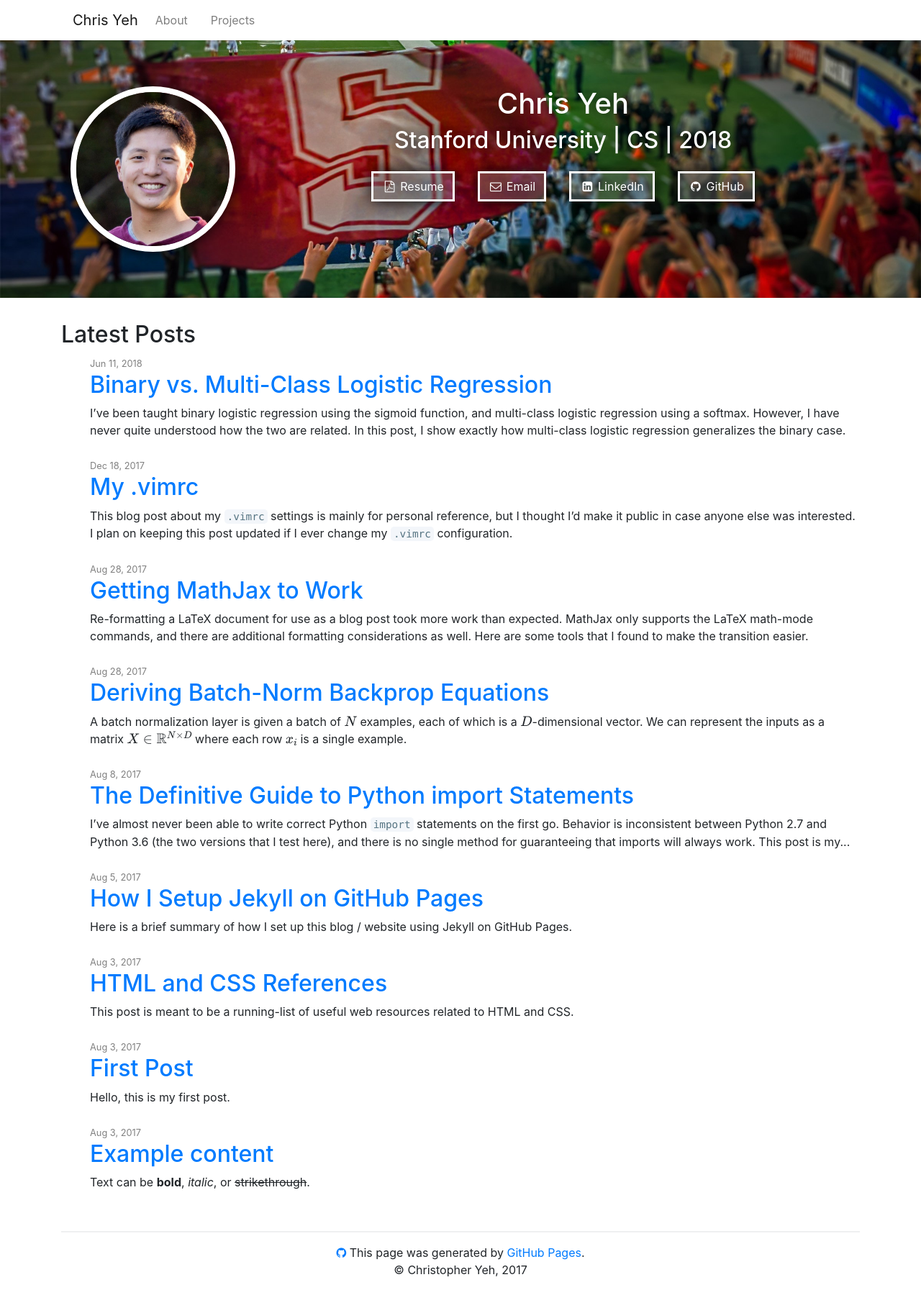
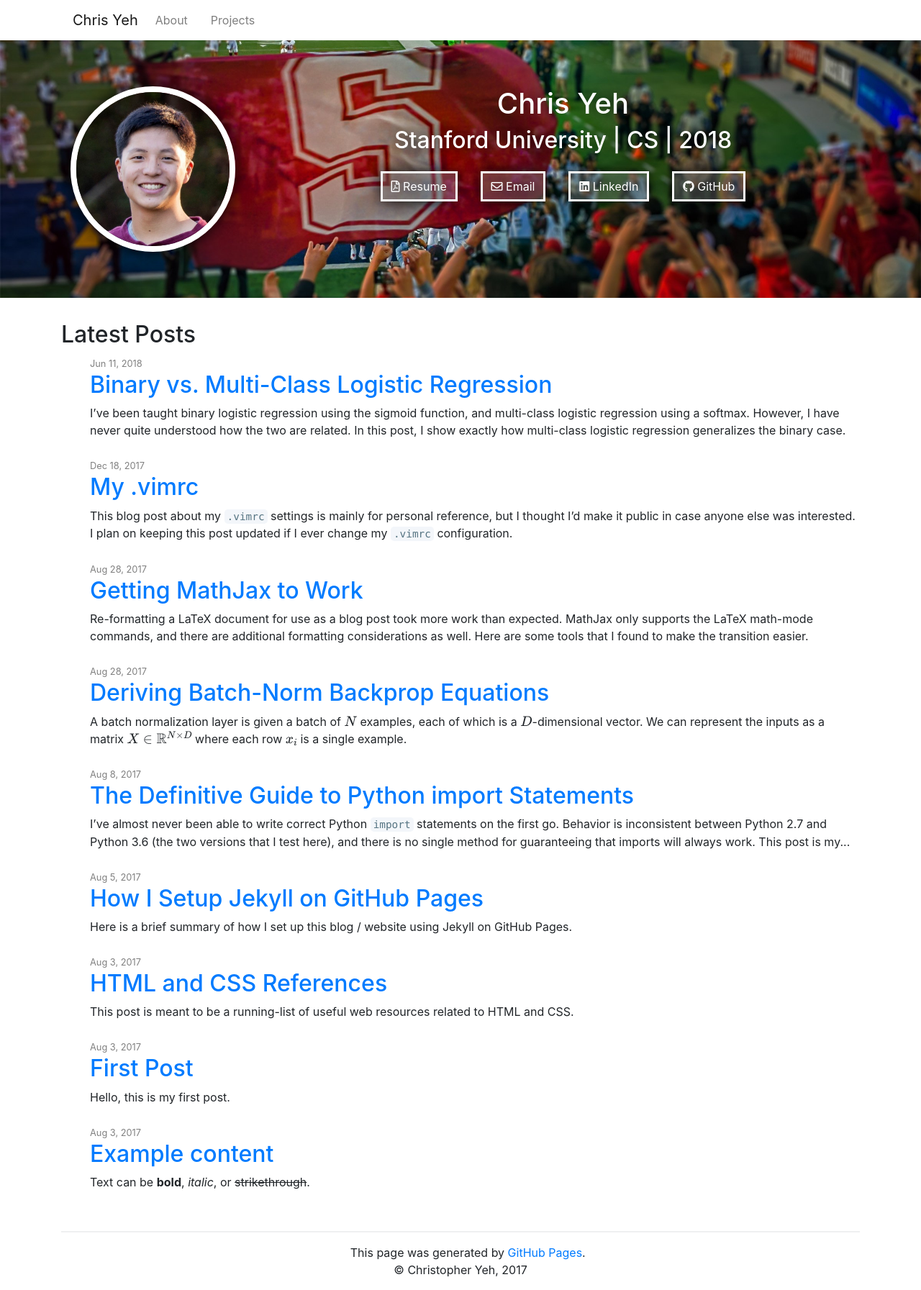
Before and after one commit to chrisyeh96/chrisyeh96.github.io, a Jekyll site: the page built from index.md, in a window 1280 px wide. Shown: the whole page at 72% size. Built offline with Jekyll 4.4.1, drawn with Linux system fonts in a browser that asks for light colours; nearby versions of some CDN libraries; formulas are drawn with MathJax 3.

Commit message:
Update FontAwesome: v4.7.0 -> v5.0.13

```diff
--- a/_includes/header.html
+++ b/_includes/header.html
@@ -17,22 +17,22 @@
           <ul class="list-inline banner-social-buttons">
             <li class="list-inline-item">
               <a class="btn btn-secondary" href="https://drive.google.com/file/d/0B-7rmGyO0CsvVEhxXzRiQVZhUXc/view">
-                <i class="fa fa-file-pdf-o fa-fw"></i> Resume
+                <i class="far fa-file-pdf"></i> Resume
               </a>
             </li>
             <li class="list-inline-item">
               <a class="btn btn-secondary" href="mailto:chrisyeh@stanford.edu">
-                <i class="fa fa-envelope-o fa-fw"></i> Email
+                <i class="far fa-envelope"></i> Email
               </a>
             </li>
             <li class="list-inline-item">
               <a class="btn btn-secondary" href="https://www.linkedin.com/in/chrisyeh96">
-                <i class="fa fa-linkedin-square fa-fw"></i> LinkedIn
+                <i class="fab fa-linkedin"></i> LinkedIn
               </a>
             </li>
             <li class="list-inline-item">
               <a class="btn btn-secondary" href="https://www.github.com/chrisyeh96">
-                <i class="fa fa-github fa-fw"></i> GitHub
+                <i class="fab fa-github"></i> GitHub
               </a>
             </li>
           </ul>
--- a/_layouts/default.html
+++ b/_layouts/default.html
@@ -16,7 +16,7 @@
   <!-- <link rel="stylesheet" href="{{ '/assets/css/style.css?v=' | append: site.github.build_revision | relative_url }}"> -->
 
   {% if page.use_fontawesome %}
-    <link rel="stylesheet" href="https://maxcdn.bootstrapcdn.com/font-awesome/4.7.0/css/font-awesome.min.css" integrity="sha384-wvfXpqpZZVQGK6TAh5PVlGOfQNHSoD2xbE+QkPxCAFlNEevoEH3Sl0sibVcOQVnN" crossorigin="anonymous">
+    <link rel="stylesheet" href="https://use.fontawesome.com/releases/v5.0.13/css/all.css" integrity="sha384-DNOHZ68U8hZfKXOrtjWvjxusGo9WQnrNx2sqG0tfsghAvtVlRW3tvkXWZh58N9jp" crossorigin="anonymous">
   {% endif %}
 
   {% if page.use_code %}
```
Also changed, not shown: projects.md (+6 -6 lines).
